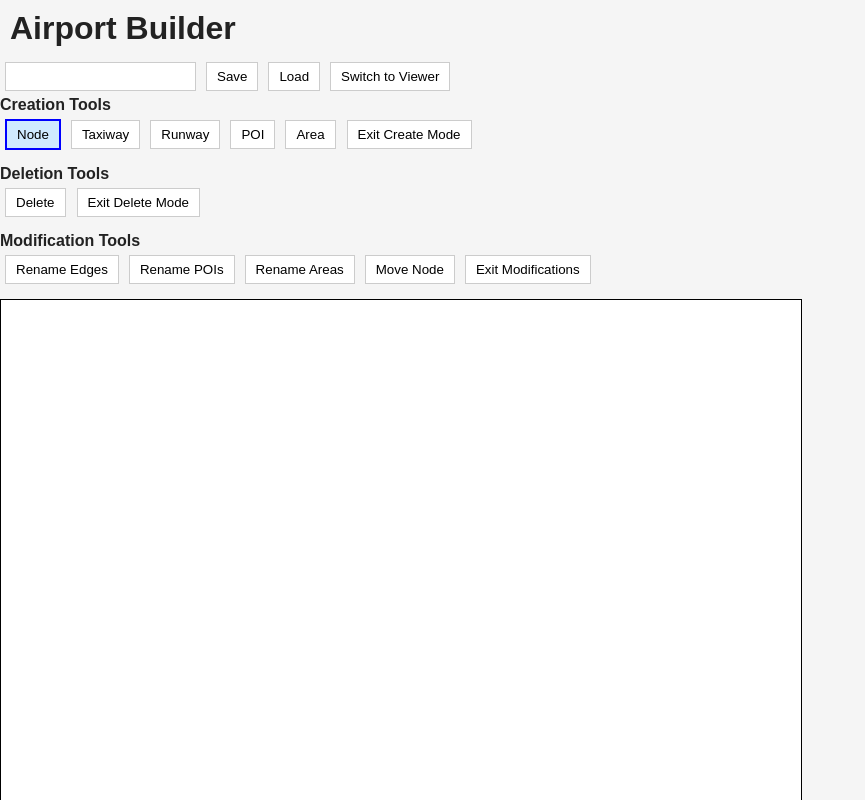
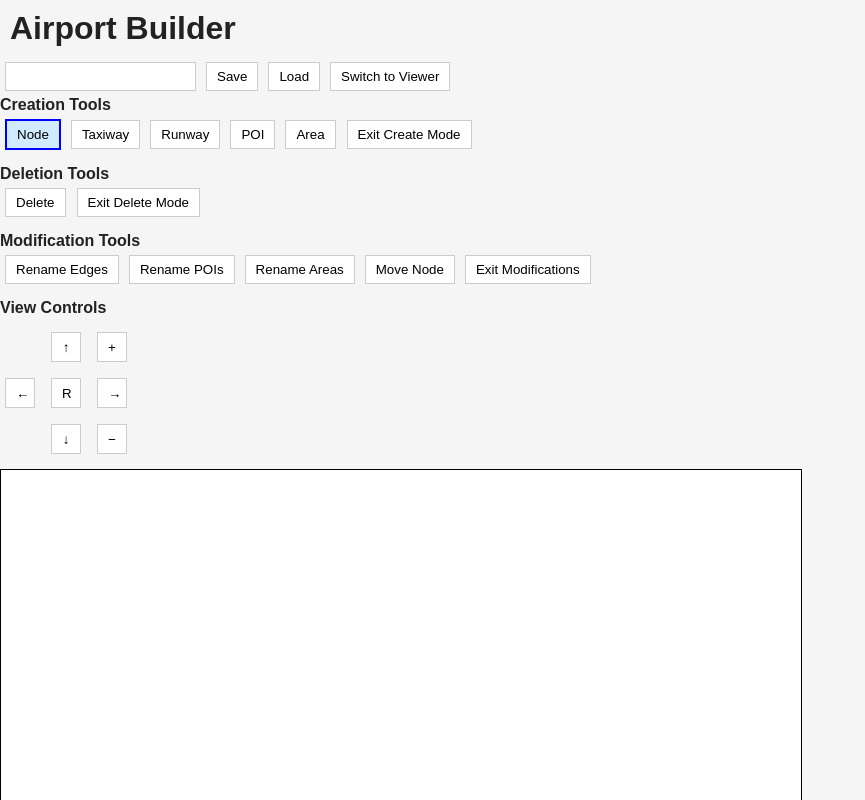
Before and after one commit to C-C-Shen/Airport-Visualizer-App, a React (Vite) app in the folder frontend/: page / in a window 1280 px wide. Shown: the top 800 px of the page, without its empty margins (0-865 px from the left). Built offline with nearby package versions, Linux system fonts and the light colour scheme.

Commit message:
feature: allow pan and zoom on editing page

```diff
--- a/frontend/src/App.tsx
+++ b/frontend/src/App.tsx
@@ -5,7 +5,8 @@ import { saveAirport, loadAirport } from "./api";
 import type { Airport, Node, Edge, POI, Area } from "./types";
 
 export default function App() {
-  const [airportId, setAirportId] = useState<string>("");
+  const [inputId, setInputId] = useState<string>("");
+  const [airportId, setAirportId] = useState<string>(""); // active ID
 
   const [nodes, setNodes] = useState<Node[]>([]);
   const [edges, setEdges] = useState<Edge[]>([]);
@@ -16,8 +17,10 @@ export default function App() {
   const [isEditing, setIsEditing] = useState<boolean>(true);
 
   async function handleSave() {
+    setAirportId(inputId); // commit input → active
+
     const data: Airport = {
-      id: airportId,
+      id: inputId,
       nodes,
       edges,
       areas,
@@ -28,7 +31,9 @@ export default function App() {
   }
 
   async function handleLoad() {
-    const data = await loadAirport(airportId);
+    setAirportId(inputId); // commit input → active
+
+    const data = await loadAirport(inputId);
     setNodes(data.nodes);
     setEdges(data.edges);
     setPois(data.pois);
@@ -39,7 +44,7 @@ export default function App() {
     <div>
       <h1>Airport Builder</h1>
 
-      <input value={airportId} onChange={(e) => setAirportId(e.target.value)} />
+      <input value={inputId} onChange={(e) => setInputId(e.target.value)} />
 
       <button onClick={handleSave}>Save</button>
       <button onClick={handleLoad}>Load</button>
@@ -52,7 +57,6 @@ export default function App() {
       {/* Conditional rendering */}
       {isEditing ? (
         <CanvasEditor
-          key={airportId}
           nodes={nodes}
           edges={edges}
           pois={pois}
@@ -64,7 +68,6 @@ export default function App() {
         />
       ) : (
         <CanvasViewer
-          key={airportId}
           nodes={nodes}
           edges={edges}
           pois={pois}
--- a/frontend/src/components/CanvasEditor.tsx
+++ b/frontend/src/components/CanvasEditor.tsx
@@ -33,12 +33,18 @@ export default function CanvasEditor({
   const [selectedAreaNodes, setSelectedAreaNodes] = useState<Node[]>([]);
   const [modifyMode, setModifyMode] = useState<ModifyMode>(null);
   const [draggingNode, setDraggingNode] = useState<Node | null>(null);
+  const [offset, setOffset] = useState({ x: 0, y: 0 }); // pan
+  const [scale, setScale] = useState(1); // zoom
 
   function getMousePos(evt: React.MouseEvent<HTMLCanvasElement>) {
     const rect = canvasRef.current!.getBoundingClientRect();
+
+    const screenX = evt.clientX - rect.left;
+    const screenY = evt.clientY - rect.top;
+
     return {
-      x: evt.clientX - rect.left,
-      y: evt.clientY - rect.top,
+      x: (screenX - offset.x) / scale,
+      y: (screenY - offset.y) / scale,
     };
   }
 
@@ -51,6 +57,45 @@ export default function CanvasEditor({
     if (node) {
       setDraggingNode(node);
     }
+  }
+
+  // VIEW CONTROLS
+  function zoom(factor: number) {
+    const canvas = canvasRef.current;
+    if (!canvas) return;
+
+    const cx = canvas.width / 2;
+    const cy = canvas.height / 2;
+
+    const newScale = Math.max(0.2, Math.min(scale * factor, 5));
+    const scaleRatio = newScale / scale;
+
+    setOffset({
+      x: cx - (cx - offset.x) * scaleRatio,
+      y: cy - (cy - offset.y) * scaleRatio,
+    });
+
+    setScale(newScale);
+  }
+
+  function pan(dx: number, dy: number) {
+    setOffset((o) => ({
+      x: o.x + dx,
+      y: o.y + dy,
+    }));
+  }
+
+  function zoomIn() {
+    zoom(1.2);
+  }
+
+  function zoomOut() {
+    zoom(1 / 1.2);
+  }
+
+  function resetView() {
+    setScale(1);
+    setOffset({ x: 0, y: 0 });
   }
 
   function handleMouseUp() {
@@ -454,6 +499,14 @@ export default function CanvasEditor({
   function draw(ctx: CanvasRenderingContext2D) {
     ctx.clearRect(0, 0, 800, 600);
 
+    ctx.save();
+
+    // Apply camera transform
+    ctx.translate(offset.x, offset.y);
+    ctx.scale(scale, scale);
+
+    ctx.clearRect(0, 0, 800, 600);
+
     // draw edges
     edges.forEach((e) => {
       const n1 = nodes.find((n) => n.id === e.from_node);
@@ -536,13 +589,15 @@ export default function CanvasEditor({
         areaNodes.reduce((sum, n) => sum + n.y, 0) / areaNodes.length;
       ctx.fillText(area.name, avgX, avgY);
     });
+
+    ctx.restore();
   }
 
   useEffect(() => {
     const ctx = canvasRef.current?.getContext("2d");
     if (!ctx) return;
     draw(ctx);
-  }, [nodes, edges, pois, areas]);
+  }, [nodes, edges, pois, areas, offset, scale]);
 
   return (
     <div>
@@ -738,6 +793,37 @@ export default function CanvasEditor({
         </button>
       </div>
 
+      {/* VIEW CONTROLS */}
+      <div style={{ marginBottom: "10px" }}>
+        <strong>View Controls</strong>
+        <br />
+
+        <div
+          style={{
+            display: "grid",
+            gridTemplateColumns: "repeat(3, 40px)",
+            gridTemplateRows: "repeat(3, 40px)",
+            gap: "6px",
+            marginTop: "10px",
+          }}
+        >
+          {/* Row 1 */}
+          <div />
+          <button onClick={() => pan(0, 50)}>↑</button>
+          <button onClick={zoomIn}>+</button>
+
+          {/* Row 2 */}
+          <button onClick={() => pan(50, 0)}>←</button>
+          <button onClick={resetView}>R</button>
+          <button onClick={() => pan(-50, 0)}>→</button>
+
+          {/* Row 3 */}
+          <div />
+          <button onClick={() => pan(0, -50)}>↓</button>
+          <button onClick={zoomOut}>−</button>
+        </div>
+      </div>
+
       {/* CANVAS                */}
       <canvas
         ref={canvasRef}
--- a/frontend/src/components/CanvasViewer.tsx
+++ b/frontend/src/components/CanvasViewer.tsx
@@ -46,6 +46,10 @@ export default function CanvasViewer({
     const first = Object.keys(data)[0];
     if (first) setSelectedCallsign(first);
   }
+
+  useEffect(() => {
+    handleLoadCallsigns()
+  }, [airportId])
 
   // VIEW CONTROLS
   function zoom(factor: number) {
```
